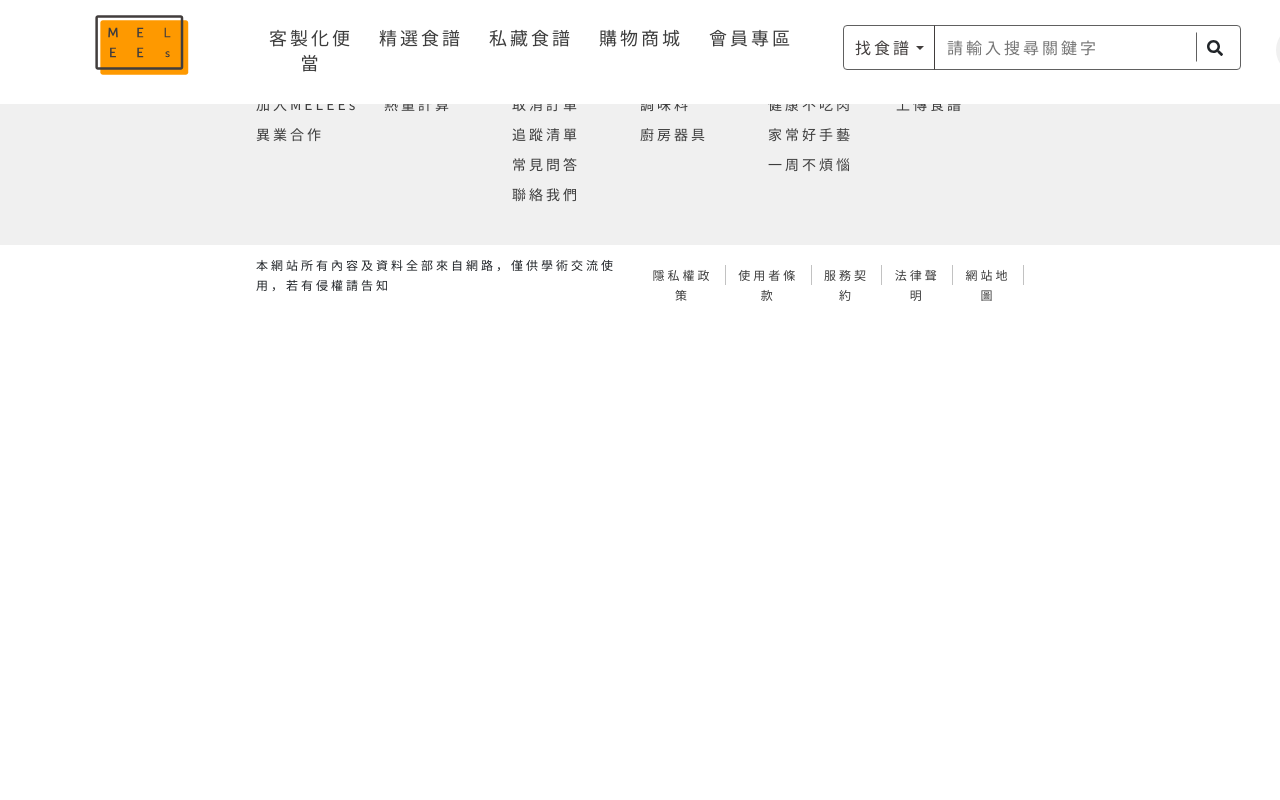
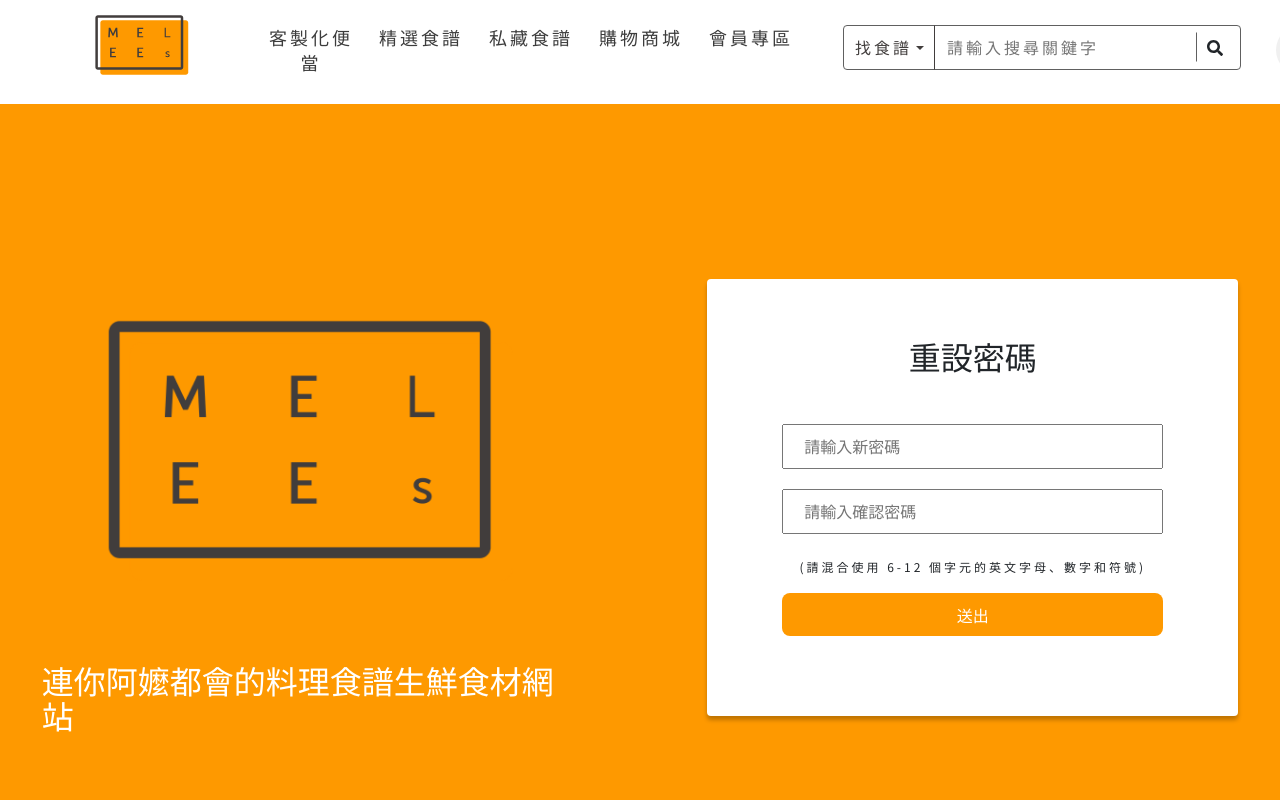
Before and after one commit to gemini497586/melees, a React (Create React App) app in the folder frontend/: page /resetpwd/1 in a window 1280 px wide. Shown: the top 800 px of the page. Built offline with nearby package versions, Linux system fonts and the light colour scheme; no server answers.

Commit message:
完成忘記密碼UI, 串接api, 系統提示訊息

```diff
--- a/frontend/src/App.js
+++ b/frontend/src/App.js
@@ -40,6 +40,7 @@ import SearchMarket from './pages/search/SearchMarket'
 // 會員相關
 import Login from './pages/member/Login'
 import Register from './pages/member/Register'
+import ResetPassword from './pages/member/ResetPassword'
 import EditMemberInfo from './pages/member/EditMemberInfo'
 import EditPassword from './pages/member/EditPassword'
 import OrderDetails from './pages/member/OrderDetails'
@@ -141,6 +142,9 @@ function App() {
                 <Route path="/register">
                   <Register />
                 </Route>
+                <Route path="/resetpwd/:token?">
+                  <ResetPassword />
+                </Route>
                 <ProtectedRoute path="/member/editinfo" isAuth={login}>
                   <EditMemberInfo />
                 </ProtectedRoute>
--- a/frontend/src/pages/member/EditPassword.js
+++ b/frontend/src/pages/member/EditPassword.js
@@ -104,20 +104,23 @@ function EditPassword() {
       })
 
       let resData = err.response.data
+      // instanceof 判斷資料型別是物件還是陣列時，應該優先判斷array，最後判斷object
+      // 因為 Array 也是屬於物件 array01 instanceof Object  // true
+      // -----------------------------------------------------------------
+      // express-validator 回覆多個欄位發生錯誤時，resData 是 Array
       // 其他驗證 或 express-validator 回覆１個欄位發生錯誤時，resData 是 Object
-      // express-validator 回覆多個欄位發生錯誤時，resData 是 Array
-      if (resData instanceof Object) {
-        setErrors({
-          [resData.type]: queryMsg(resData.category, resData.code),
-        })
-      } else if (resData instanceof Array) {
+      if (resData instanceof Array) {
         let resError = {}
         for (let i = 0; i < resData.length; i++) {
           const error = resData[i]
           resError[error.type] = queryMsg(error.category, error.code)
         }
-        // console.log('editPassword.js L109, resError', resError)
+        // console.log('editPassword.js L118, resError', resError)
         setErrors(resError)
+      } else if (resData instanceof Object) {
+        setErrors({
+          [resData.type]: queryMsg(resData.category, resData.code),
+        })
       }
     }
   }
--- a/frontend/src/pages/member/Register.js
+++ b/frontend/src/pages/member/Register.js
@@ -110,7 +110,7 @@ function Register() {
     }
     setFormValues(setEmtpyValue)
     setErrors(validationInfo(formValues))
-    // console.log('handleFormInvalid', errors)
+    console.log('handleFormInvalid', errors)
   }
 
   const handleSubmit = async (e) => {
@@ -180,7 +180,7 @@ function Register() {
       let resData = err.response.data
       // instanceof 判斷資料型別是物件還是陣列時，應該優先判斷array，最後判斷object
       // 因為 Array 也是屬於物件 array01 instanceof Object  // true
-      // ==============================================
+      // -----------------------------------------------------------------
       // express-validator 回覆多個欄位發生錯誤時，resData 是 Array
       // 其他驗證 或 express-validator 回覆１個欄位發生錯誤時，resData 是 Object
       if (resData instanceof Array) {
--- /dev/null
+++ b/frontend/src/pages/member/ResetPassword.js
@@ -0,0 +1,193 @@
+import { useState } from 'react'
+import { useParams, useHistory } from 'react-router-dom'
+import { API_URL } from '../../utils/config'
+import axios from 'axios'
+import '../../style/global.css'
+import '../../style/member.css'
+import '../../style/login.css'
+import logo from '../../images/logo.png'
+import 'animate.css'
+import queryMsg from './component/queryMsg'
+import Swal from 'sweetalert2'
+import InputErrorMsg from './component/InputErrorMsg'
+import validationInfo from './component/validationInfo'
+
+function ResetPassword() {
+  const history = useHistory()
+  const { token } = useParams()
+  const [errors, setErrors] = useState({})
+  const [formValues, setFormValues] = useState({})
+  const handleFormValuesChange = (e) => {
+    setFormValues({
+      ...formValues,
+      [e.target.name]: e.target.value,
+    })
+  }
+
+  // 使用者修改欄位時，清空該欄位的錯誤訊息
+  const handleFormChange = (e) => {
+    // console.log('更新欄位：', e.target.name)
+
+    // 清空該欄位的錯誤訊息
+    const updateErrors = {
+      ...errors,
+      [e.target.name]: '',
+    }
+    setErrors(updateErrors)
+  }
+
+  // 檢驗表單的值有沒有不合法
+  const handleFormValuesInvalid = (e) => {
+    setErrors(validationInfo(formValues))
+    // console.log('handleFormValuesInvalid: ', errors)
+  }
+
+  const handleFormInvalid = (e) => {
+    // 擋住錯誤訊息的預設方式(跳出的訊息泡泡)
+    e.preventDefault()
+
+    // 若必填欄位未填寫，設定該 value = ''; 觸發 errorMsg
+    let setEmtpyValue = {
+      ...formValues,
+      password: formValues.password ? formValues.password : '',
+      rePassword: formValues.rePassword ? formValues.rePassword : '',
+    }
+    setFormValues(setEmtpyValue)
+    setErrors(validationInfo(formValues))
+    // console.log('handleFormInvalid', errors)
+  }
+
+  const handleSubmit = async (e) => {
+    e.preventDefault()
+
+    // 1. 發送axios前，再次驗證表單的值有沒有不合法
+    //    不通過 --> return false
+    handleFormValuesInvalid(e)
+    if (Object.keys(errors).length > 0) {
+      // console.log('Object.keys(errors).length:', Object.keys(errors).length)
+      return false
+    }
+
+    try {
+      //  2. 通過 --> 發 axios
+      let reqData = {
+        password: formValues.password,
+        rePassword: formValues.rePassword,
+        token: token,
+      }
+      let response = await axios.post(`${API_URL}/auth/resetpwd`, reqData, {
+        // 設定可以跨源送 cookie
+        withCredentials: true,
+      })
+      // console.log('editPassword.js L70, response', response)
+
+      // 3. Y --> 後端回覆成功
+      //    a.清空 所有密碼欄位, b.開啟 成功的 Swal
+      setFormValues({
+        password: '',
+        rePassword: '',
+      })
+      Swal.fire({
+        icon: 'success',
+        title: queryMsg(response.data.category, response.data.code),
+        text: '恭喜您，現在立即登入享受會員專屬功能！',
+        showDenyButton: true,
+        showCancelButton: true,
+        confirmButtonColor: 'var(--color-primary)',
+        confirmButtonText: '立即登入',
+        denyButtonColor: 'var(--color-secondary)',
+        denyButtonText: '回到首頁',
+        cancelButtonColor: 'var(--color-grey-500)',
+        cancelButtonText: '取消',
+      }).then((result) => {
+        if (result.isConfirmed) {
+          history.push('/login')
+        } else if (result.isDenied) {
+          history.push('/')
+        }
+      })
+    } catch (err) {
+      // 3. N --> 後端回覆失敗
+      //    a.清空 所有密碼欄位, b. 設定表單錯誤訊息
+      // console.error('editPassword.js L88, err.response', err.response)
+      setFormValues({
+        password: '',
+        rePassword: '',
+      })
+
+      let resData = err.response.data
+      // instanceof 判斷資料型別是物件還是陣列時，應該優先判斷array，最後判斷object
+      // 因為 Array 也是屬於物件 array01 instanceof Object  // true
+      // -----------------------------------------------------------------
+      // express-validator 回覆多個欄位發生錯誤時，resData 是 Array
+      // 其他驗證 或 express-validator 回覆１個欄位發生錯誤時，resData 是 Object
+      if (resData instanceof Array) {
+        let resError = {}
+        for (let i = 0; i < resData.length; i++) {
+          const error = resData[i]
+          resError[error.type] = queryMsg(error.category, error.code)
+        }
+        // console.log('editPassword.js L109, resError', resError)
+        setErrors(resError)
+      } else if (resData instanceof Object) {
+        setErrors({
+          [resData.type]: queryMsg(resData.category, resData.code),
+        })
+      }
+    }
+  }
+
+  return (
+    <>
+      <div className="login">
+        <div className="login-container">
+          <div className="login-logo">
+            <figure>
+              <img src={logo} alt="MELEEs logo" />
+            </figure>
+            <h4>連你阿嬤都會的料理食譜生鮮食材網站</h4>
+          </div>
+          <div className="login-form">
+            <h4>重設密碼</h4>
+            <form
+              className="reset-password"
+              onSubmit={handleSubmit}
+              onChange={handleFormChange}
+              onInvalid={handleFormInvalid}
+            >
+              <input
+                type="password"
+                id="password"
+                name="password"
+                value={formValues.password}
+                onChange={handleFormValuesChange}
+                onBlur={handleFormValuesInvalid}
+                placeholder="請輸入新密碼"
+              />
+              <input
+                type="password"
+                id="rePassword"
+                name="rePassword"
+                value={formValues.rePassword}
+                onChange={handleFormValuesChange}
+                onBlur={handleFormValuesInvalid}
+                placeholder="請輸入確認密碼"
+              />
+              <InputErrorMsg
+                errorMsg={errors.password ? errors.password : errors.rePassword}
+              />
+              <p className="font-400SS mb-3 text-center">
+                (請混合使用 6-12 個字元的英文字母、數字和符號)
+              </p>
+              <button className="login-form-loginBtn" type="submit">
+                送出
+              </button>
+            </form>
+          </div>
+        </div>
+      </div>
+    </>
+  )
+}
+
+export default ResetPassword
--- a/frontend/src/pages/member/component/queryMsg.js
+++ b/frontend/src/pages/member/component/queryMsg.js
@@ -8,10 +8,13 @@ export default function queryMsg(category, code) {
       A0003: '註冊成功',
       A0004: '刪除成功',
       A0005: '第三方登入成功',
+      A0006: '驗證 Email 發送成功',
+      A0007: '密碼變更成功',
       // B --> accout
       B0101: '請填寫帳號',
       B0102: '不可註冊超過 100 字元的帳號',
       B0103: '此帳號已有人使用',
+      B0104: '此帳號不存在',
       // C --> password
       // C01xx --> password
       C0101: '請填寫密碼',
@@ -25,6 +28,9 @@ export default function queryMsg(category, code) {
       C0301: '請填寫密碼',
       C0302: '請填寫6-12位密碼',
       C0303: '密碼輸入錯誤',
+      // C04xx --> resetpassword
+      C0401: '不明連結，請重新申請',
+      C0402: '連結已過期，請重新申請',
       // D --> name
       D0101: '請填寫使用者姓名',
       D0102: '不可註冊超過 100 字元的姓名',
@@ -49,6 +55,7 @@ export default function queryMsg(category, code) {
       // L --> login 登入時，確保資安，統一回覆帳號或密碼錯誤
       L0101: '帳號或密碼輸入錯誤',
       L0102: '請確實填寫帳號及密碼',
+      L0103: '發送驗證Email時，發生錯誤！請聯繫 MEELEs 客服。',
     },
     recipecomment: {
       // A --> 成功
```
Also changed, not shown: frontend/src/pages/member/Login.js (+62 -2 lines).
